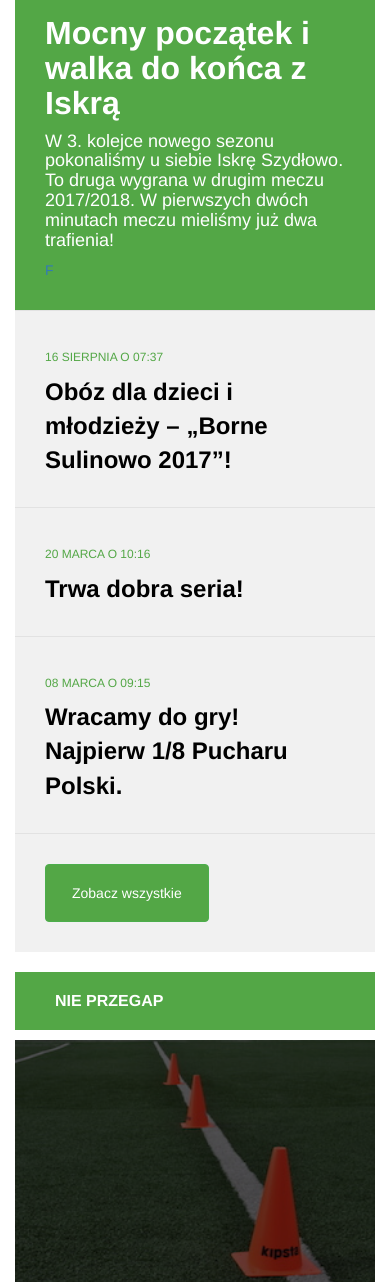
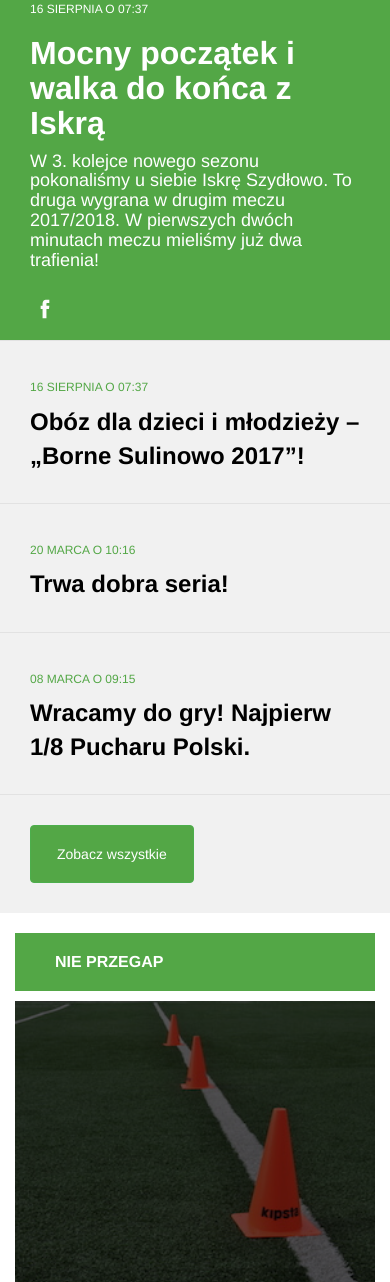
Before and after one commit to jedlin21/Tarnovia, a plain HTML site: page GitT/index.html in a window 390 px wide. Shown: the part 718-2000 px from the top of the page. Drawn offline with nearby package versions, Linux system fonts and the light colour scheme.

Commit message:
Left_part main_board Facebook ikon added; middle blocks main_board hover improved; main_board done

```diff
--- a/GitT/css/main.css
+++ b/GitT/css/main.css
@@ -181,6 +181,11 @@ textarea {
     margin: 0 0 0 20px;
 }
 
+.col-sm-5, .col-sm-4{
+    padding-left: 0 !important;
+    padding-right: 0 !important;
+}
+
 
 
 /***************         ///               left main_board         ///           ******************/
@@ -202,6 +207,7 @@ textarea {
 
 #new_information__content{
     padding: 3rem;
+    padding-bottom: 6rem;
 }
 
 #new_information__date{
@@ -212,6 +218,13 @@ textarea {
     color: white;
     font-size: 32px;
     font-weight: 600;
+}
+
+.left_content #facebook_bar{
+    height: 28px;
+    float: left;
+    width: 30px;
+    margin-top: 15px;
 }
 
 #new_information a:hover{
@@ -257,14 +270,24 @@ textarea {
     width: 100%;
 }
 
+.img_darker{
+    height: 100%;
+    width: 100%;
+    position: absolute;
+    top: 0px;
+    left: 0px;
+    background-color: black;
+    opacity: 0.6;
+}
+
 .img_changer{
     height: 100%;
     width: 100%;
     position: absolute;
     top: 0px;
     left: 0px;
-    background-color: rgba(0,0,0, 0.6);
-
+    background-color: red;
+    opacity: 0;
 }
 
 .middle_part .middle_block h3{          /*text*/
@@ -275,6 +298,8 @@ textarea {
     color: white;
     font-weight: 600;
 }
+
+
 
 
 /***************         ///               right main_board         ///           ******************/
--- a/GitT/index.html
+++ b/GitT/index.html
@@ -103,7 +103,7 @@
                                             </a>
                                             <h4>W 3. kolejce nowego sezonu pokonaliśmy u siebie Iskrę Szydłowo. To druga wygrana w
                                                drugim meczu 2017/2018. W pierwszych dwóch minutach meczu mieliśmy już dwa trafienia!</h4>
-                                            <a href="#" alt="Facebook bar"><div id="facebook_bar">F</div></a>
+                                            <a href="#" alt="Facebook bar"><div id="facebook_bar"><img src="img/facebook.svg" alt="Podziel się na facebooku"></div></a>
                                         </div>
                                     </article>
                                 <div id="old_informations">
@@ -142,21 +142,25 @@
                                 </header>
                                     <article class="middle_block first"><a href="#" alt="Trwa nabór do Tarnovii!">
                                         <img src="img/trwa_nabor.jpg">
+                                        <div class="img_darker"></div>
                                         <div class="img_changer"></div>
                                         <h3 class="test">Trwa nabór do Tarnovii!</h3></a>
                                     </article>
                                     <article class="middle_block second"><a href="#" alt="Prowadzisz biznes? Dołącz!">
                                         <img src="img/prowadzisz_biznes.jpg">
+                                        <div class="img_darker"></div>
                                         <div class="img_changer"></div>
                                         <h3>Prowadzisz biznes? Dołącz!</h3></a>
                                     </article>
                                     <article class="middle_block third"><a href="#" alt="Treningi dla młodzieży">
                                         <img src="img/treningi.jpg">
+                                        <div class="img_darker"></div>
                                         <div class="img_changer"></div>
                                         <h3>Treningi dla młodzieży</h3></a>
                                     </article>
                                    <article class="middle_block fourth"><a href="#" alt="Wyniki na żywo">
                                        <img src="img/wyniki.jpg">
+                                       <div class="img_darker"></div>
                                        <div class="img_changer"></div>
                                        <h3>Wyniki na żywo</h3></a>
                                     </article>
--- a/GitT/js/main.js
+++ b/GitT/js/main.js
@@ -2,37 +2,15 @@ $(document).ready(function(){
 /*
     var $middle_blockHeight = $(".middle_block").width * 1.2;
     $(".middle_block").css("height",$middle_blockHeight + "px");
+ */
 
 
- var isBig = 1;
- var $window = $(window);
- if($window.width()<992){
- $(".main_board").addClass("container-fluid");
- isBig = 0;
- }
- else {
- $(".main_board").addClass("container");
- }
-
- $window.on('resize',funtion() {
- if ((this.width() < 992) && (isBig)) {
- $(".main_board").removeClass("container");
- $(".main_board").addClass("container-fluid");
- }
- else if((this.width() >= 992) && !(isBig)) {
- $(".main_board").removeClass("container-fluid");
- $(".main_board").addClass("container");
- }
- });
-
-
- */
     $(".middle_block").mouseenter(function() {
-        $(".img_changer",this).css("background-color", "rgba(83, 167, 70, 0.6)");
+        $(".img_changer",this).animate({opacity: '0.5'}, "fast");
         $("h3", this).css("text-decoration", "underline");
     });
     $(".middle_block").mouseleave(function() {
-        $(".img_changer",this).css("background-color", "rgba(0, 0, 0, 0.6)");
+        $(".img_changer",this).animate({opacity: '0'}, "fast");
         $("h3", this).css("text-decoration", "none");
     });
 
```
Also changed, not shown: GitT/img/facebook.svg (added).
